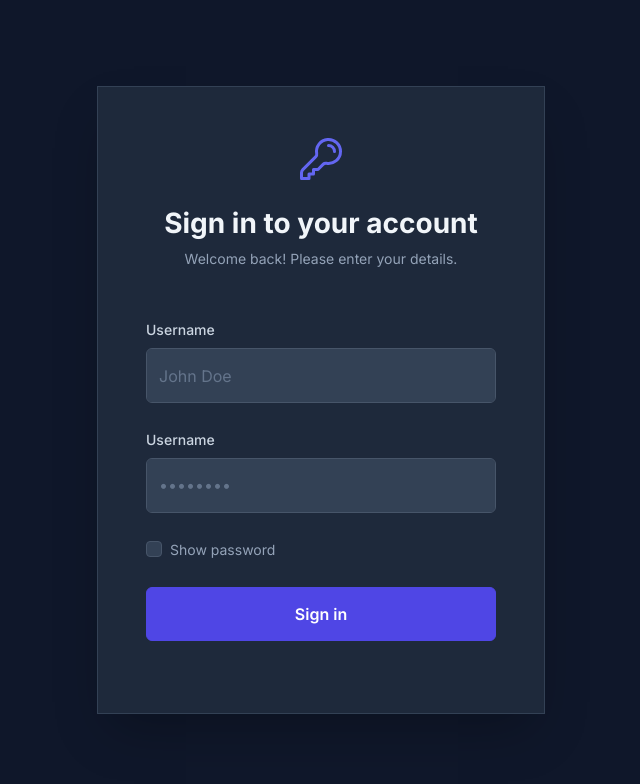
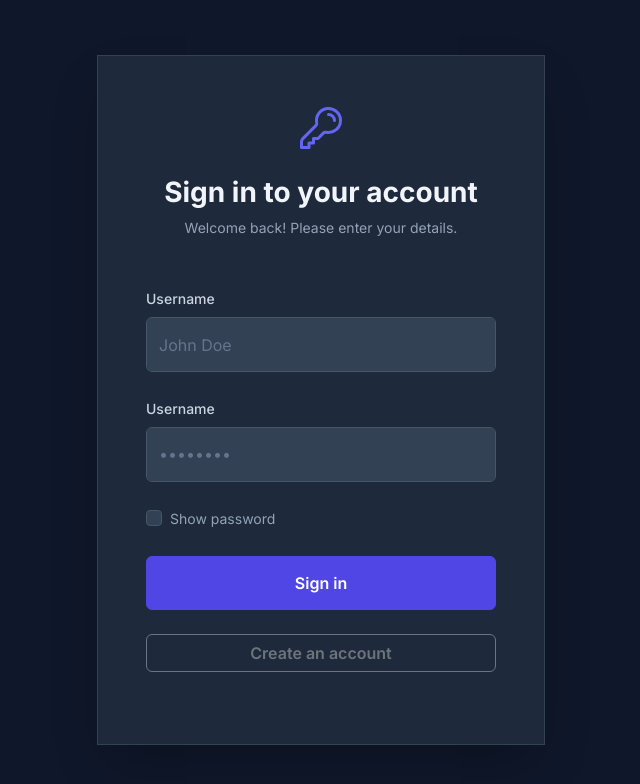
Before and after one commit to ReinardPieters/Study-Tool-Flashcard-Upscaler-FE, an Angular app: page /login in a window 1280 px wide. Shown: the top 784 px of the page, without its empty margins (319-959 px from the left). Built offline with nearby package versions, Linux system fonts and the light colour scheme.

Commit message:
Added the create an account

```diff
--- a/src/app/features/dashboard/dashboard.component.html
+++ b/src/app/features/dashboard/dashboard.component.html
@@ -1,4 +1,9 @@
 <main>
+  <nav class="navbar navbar-expand-lg navbar-dark bg-dark px-3">
+  <a class="navbar-brand" href="#">Study Tool</a>
+  <button (click)="redirect()">Log out</button>
+</nav>
+
   <div class="container p-4 my-5 rounded-4 shadow-sm" id="dashboard-container">
     <div class="row align-items-center mb-4">
       <div class="col-12 text-center">
--- a/src/app/features/dashboard/dashboard.component.ts
+++ b/src/app/features/dashboard/dashboard.component.ts
@@ -1,6 +1,10 @@
 import { Component } from '@angular/core';
 import { FlashcardDashboardComponent } from '../flashcard-dashboard/flashcard-dashboard.component';
 import { NotesDashboardComponent } from '../notes-dashboard/notes-dashboard.component';
+import { Router } from '@angular/router';
+
+
+
 @Component({
   selector: 'app-dashboard',
   imports: [FlashcardDashboardComponent, NotesDashboardComponent],
@@ -11,6 +15,11 @@ export class DashboardComponent {
   public showFlashCards: boolean = true;
   public showNotes: boolean = true;
 
+  constructor(private router: Router) { }
+
+  public redirect(){
+    this.router.navigate(['/login']);
+  }
 
   public showFlashCardsDashboard(): void {
     this.showNotes = false;
--- a/src/app/features/login/login.component.html
+++ b/src/app/features/login/login.component.html
@@ -40,6 +40,12 @@
                     Sign in
                 </button>
             </div>
+            <div class="mb-4 text-center">
+                <button (click)="register()"
+                    class="btn btn-outline-secondary w-100 rounded-lg fw-semibold">
+                    Create an account
+                </button>
+            </div>
 
         <div id="messageArea" class="mt-4 text-center small">
         </div>
--- a/src/app/features/login/login.component.ts
+++ b/src/app/features/login/login.component.ts
@@ -5,6 +5,8 @@ import { LoginService } from '../../services/login.service';
 import { LoginCredentials } from '../../models/login-credentials';
 import { UserDto } from '../../models/user-dto';
 import { Router } from '@angular/router';
+import { RegisterCredentials } from '../../models/registerCredentials';
+import { HttpErrorResponse } from '@angular/common/http';
 
 @Component({
   selector: 'app-login',
@@ -25,7 +27,24 @@ export class LoginComponent {
   showPassword: boolean = false;
 
   users: UserDto[] = [];
+  register(){
+    let userCredentials: RegisterCredentials = {
+      id : 0,
+      username: this.username,
+      password: this.password
+    }
 
+    this.loginService.register(userCredentials).subscribe({
+      next: (user: UserDto) => {
+        console.log("Registration successful", user);
+        alert("Registration successful. You can now log in.");
+      },
+      error: (error: HttpErrorResponse) => {
+        console.error("Registration failed", error);
+
+        alert(`${error.message}Registration failed. Please try again.`);
+      }});
+  }
   loginSubmit() {
     let userCredentials: LoginCredentials = {
       username: this.username,
@@ -45,26 +64,4 @@ export class LoginComponent {
       }
     });
   }
-
-  private validateUser(): void {
-    let foundUser = this.findUser();
-    if (foundUser)
-      this.router.navigate(['home']);
-    else
-      console.error("User not found");
-
-  }
-
-  private findUser(): boolean {
-    let foundUser: boolean = false;
-    console.log(this.username, this.password);
-
-    for (const user of this.users) {
-      if (user.username === this.username && user.password === this.password) {
-        foundUser = true;
-        break;
-      }
-    }
-    return foundUser;
-  }
 }
--- /dev/null
+++ b/src/app/models/registerCredentials.ts
@@ -0,0 +1,5 @@
+export interface RegisterCredentials {
+    id: number,
+    username: string,
+    password: string,
+}
--- a/src/app/services/login.service.ts
+++ b/src/app/services/login.service.ts
@@ -20,5 +20,7 @@ export class LoginService {
   login(credentials: LoginCredentials): Observable<UserDto> {
     return this.http.post<UserDto>('http://localhost:5013/api/Login/login', credentials);
   }
-
+  register(credentials: LoginCredentials): Observable<UserDto> {
+    return this.http.post<UserDto>('http://localhost:5013/api/Login/create-user', credentials);
+  }
 }
```
